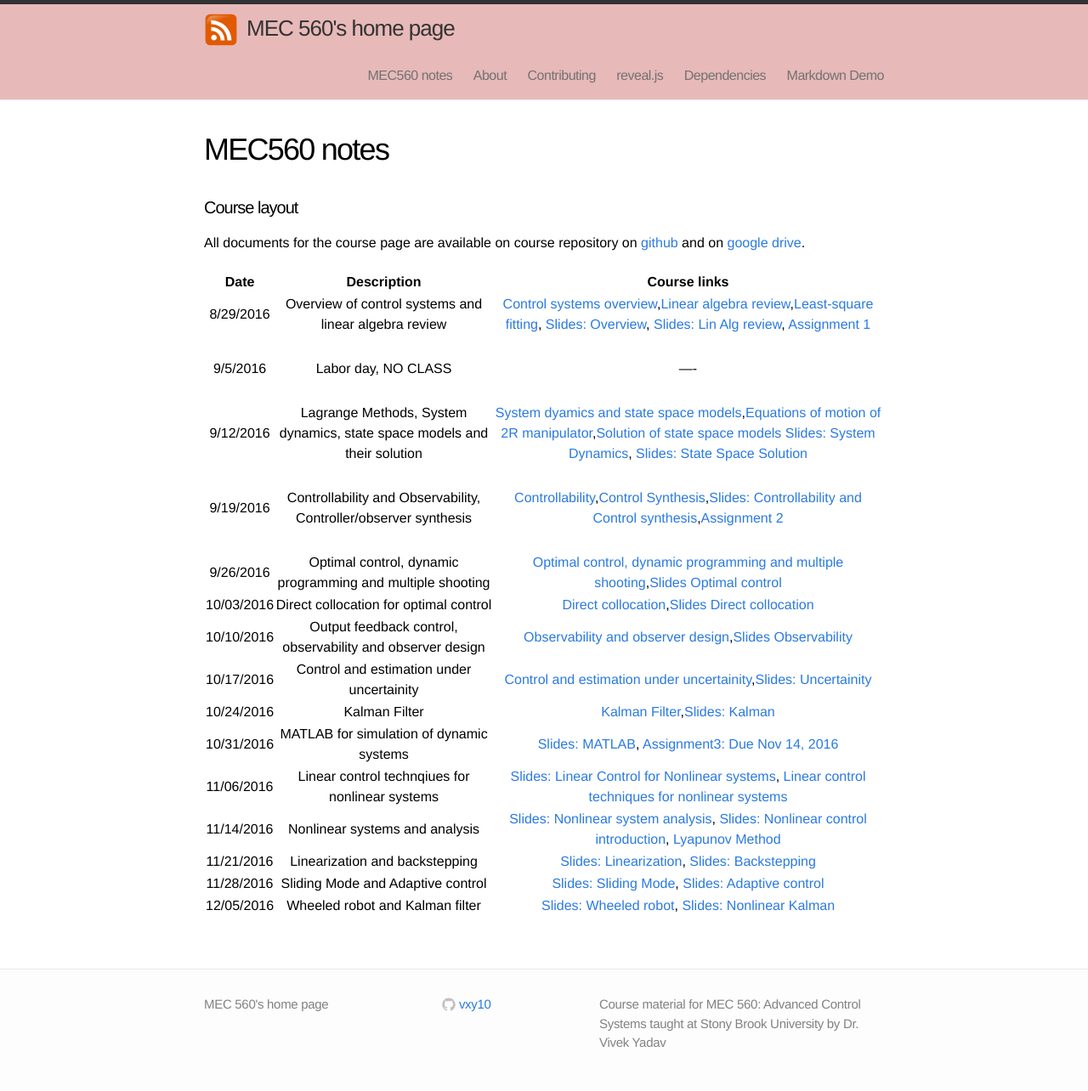
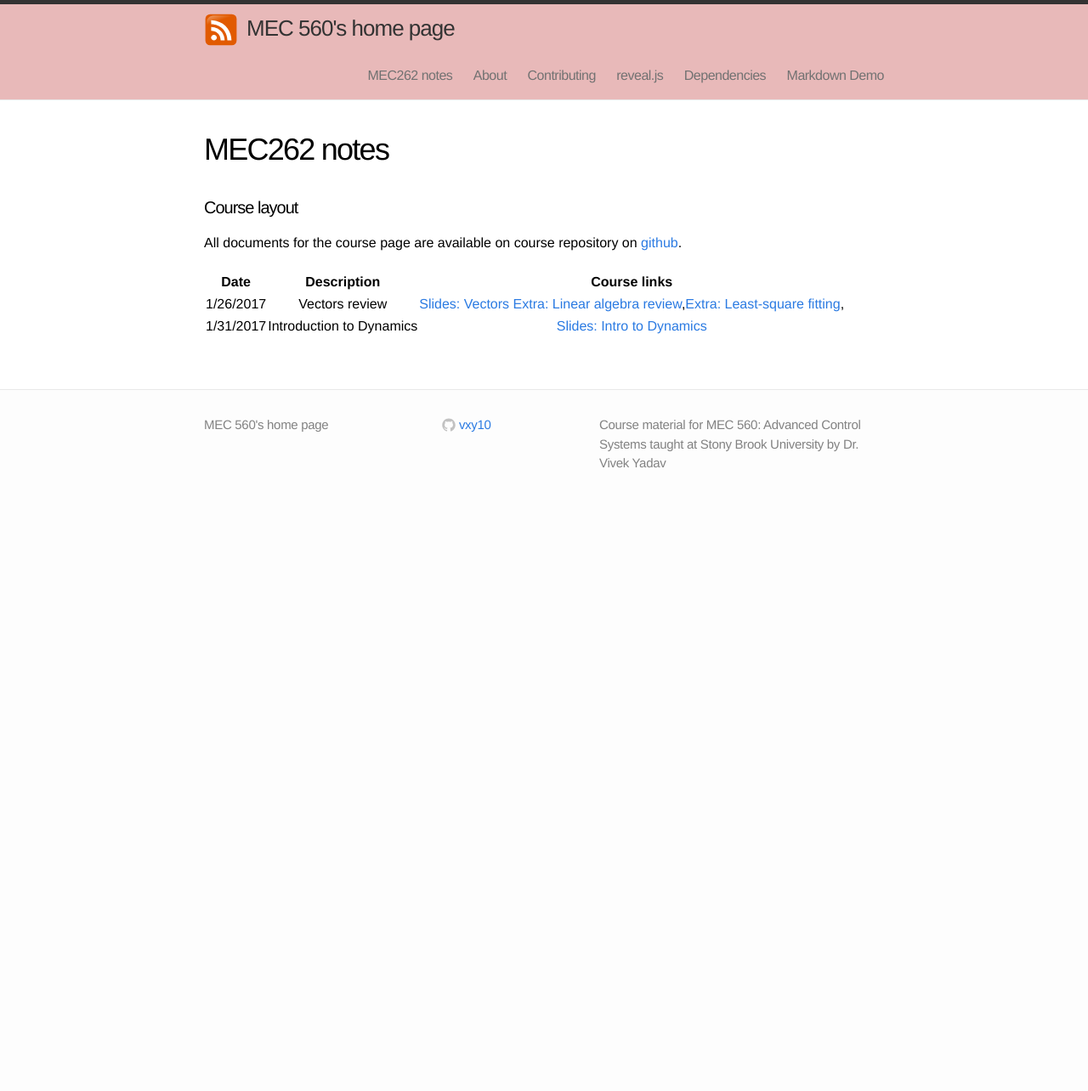
Before and after one commit to mec262sp17/mec262sp17.github.io, a Jekyll site: the page built from Course_materials.md, in a window 1280 px wide. Shown: the whole page at 85% size. Built offline with Jekyll 4.4.1, drawn with Linux system fonts in a browser that asks for light colours; after the commit the page ends 900 px from its top, so only the background shows below that.

Commit message:
updated mateirals page

```diff
--- a/Course_materials.md
+++ b/Course_materials.md
@@ -1,35 +1,18 @@
 ---
 layout: page
-title: MEC560 notes
+title: MEC262 notes
 date: 2016-06-08 22:22:22
-permalink: mec560-notes
+permalink: MEC262-notes
 ---
 
 #### Course layout
 
-All documents for the course page are available on course repository on [github](https://github.com/mec560sbu/mec560sbu.github.io) and on [google drive](https://drive.google.com/drive/u/1/folders/0B51BYOSh3EKQMTEzMEdmOXJ1dzg).
+All documents for the course page are available on course repository on [github](https://github.com/mec262sp17/mec262sp17.github.io).
 
 
 
 
 | Date     | Description | Course links |
 | :----------: | :--------------------------------------: | :--------: |
-|       8/29/2016    |    Overview of control systems and linear algebra review | [Control systems overview](2016/08/29/Control_Systems_Overview/),[Linear algebra review](2016/08/29/LinAlg_Review_Mbook/),[Least-square fitting](2016/08/29/Least_SQ_Fitting/), [Slides: Overview](https://docs.google.com/presentation/d/1D5BTjq8xqOGW-Dcbg_hwBvwOA2E7R8tSXYoV9N5NXYc/edit#slide=id.p), [Slides: Lin Alg review](https://mec560sbu.github.io/Prersentations/LinAlg_Review.html#/), [Assignment 1](https://mec560sbu.github.io/Assignments2016/MEC560_Assignment1_DUE_09192016.html)                |
-|       |                       |            |
-|        9/5/2016   |  Labor day, NO CLASS                      |    ----           |
-|       |                       |            |
-|       9/12/2016    |    Lagrange Methods, System dynamics, state space models and their solution | [System dyamics and state space models](2016/09/11/Systems_Dynamics/),[Equations of motion of 2R manipulator](https://mec560sbu.github.io/2016/08/30/2R_EOM_dynamics_example/),[Solution of state space models](2016/09/11/Solution_Systems_State_Space/) [Slides: System Dynamics](https://mec560sbu.github.io/Prersentations/Pres_SystemDynamics.html#/), [Slides: State Space Solution](https://mec560sbu.github.io/Prersentations/State_space_solutions.html#/)|
-|       |                       |            |
-|      9/19/2016    |    Controllability and Observability, Controller/observer synthesis | [Controllability](https://mec560sbu.github.io/2016/09/19/Controllability/),[Control Synthesis](https://mec560sbu.github.io/2016/09/19/Control_synthesis/),[Slides: Controllability and Control synthesis](https://mec560sbu.github.io/Prersentations/pres_Controllability_and_Control.html#/),[Assignment 2](https://mec560sbu.github.io/Assignments2016/MEC560_Assignment2_DUE_10032016.html)                 |
-|       |                       |            |
-|      9/26/2016    |    Optimal control, dynamic programming and multiple shooting | [ Optimal control, dynamic programming and multiple shooting](https://mec560sbu.github.io/2016/09/25/Opt_control/),[Slides Optimal control](https://mec560sbu.github.io/Prersentations/pres_OptControl.html#/)                 |
-|      10/03/2016    |    Direct collocation for optimal control | [Direct collocation](https://mec560sbu.github.io/2016/09/30/direct_collocation/),[Slides Direct collocation](https://mec560sbu.github.io/Prersentations/pres_DirectCollocation.html#/)                 |
-|      10/10/2016    |    Output feedback control, observability and observer design | [Observability and observer design](https://mec560sbu.github.io/2016/10/01/Observability_and_Observer_Synthesis/),[Slides Observability](https://mec560sbu.github.io/Prersentations/pres_Observability.html#/)                 |
-|      10/17/2016    |    Control and estimation under uncertainity | [Control and estimation under uncertainity](https://mec560sbu.github.io/2016/10/14/Uncertainity/),[Slides: Uncertainity](https://mec560sbu.github.io/Prersentations/pres_Uncertainity.html#/)
-|      10/24/2016    |    Kalman Filter | [Kalman Filter](https://mec560sbu.github.io/2016/10/29/KalmanFilter/),[Slides: Kalman](https://mec560sbu.github.io/Prersentations/pres_Kalman.html#/)
-| 10/31/2016         | MATLAB for simulation of dynamic systems | [Slides: MATLAB](https://mec560sbu.github.io/Prersentations/pres_MATLAB.html#/), [Assignment3: Due Nov 14, 2016](https://mec560sbu.github.io/Assignments2016/MEC560_Assignment3_DUE_11142016.html)
-| 11/06/2016         | Linear control technqiues for nonlinear systems | [Slides: Linear Control for Nonlinear systems](https://mec560sbu.github.io/Prersentations/pres_LinearControl_NonlinearSystem.html#/), [Linear control techniques for nonlinear systems](https://mec560sbu.github.io/2016/11/04/LinearControlForNonlinearSystems/)
-| 11/14/2016         | Nonlinear systems and analysis | [Slides: Nonlinear system analysis](file:///Users/vivekyadav/Desktop/MEC560/mec560sbu.github.io/Prersentations/pres_Nonlinear.html#/), [Slides: Nonlinear control introduction](file:///Users/vivekyadav/Desktop/MEC560/mec560sbu.github.io/Prersentations/pres_nonlinear_control.html#/), [Lyapunov Method](https://mec560sbu.github.io/2016/11/22/Lyapunov_Methods/)
-| 11/21/2016         | Linearization and backstepping | [Slides: Linearization](https://mec560sbu.github.io/Prersentations/pres_Linearization.html#/), [Slides: Backstepping](https://mec560sbu.github.io/Prersentations/pres_backstepping.html#/)
-| 11/28/2016         | Sliding Mode and Adaptive control | [Slides: Sliding Mode](https://mec560sbu.github.io/Prersentations/pres_SlidingMode.html#/), [Slides: Adaptive control](https://mec560sbu.github.io/Prersentations/pres_adaptive.html#/)
-| 12/05/2016         | Wheeled robot and Kalman filter | [Slides: Wheeled robot](https://mec560sbu.github.io/Prersentations/pres_wheel_robot.html#/), [Slides: Nonlinear Kalman](https://mec560sbu.github.io/Prersentations/pres_Kalman_Nonlinear.html#/)
+|       1/26/2017    |   Vectors review | [Slides: Vectors](https://mec262sp17.github.io/Presentations/Review_vectors.html#/)  [Extra: Linear algebra review](2016/08/29/LinAlg_Review_Mbook/),[Extra: Least-square fitting](2016/08/29/Least_SQ_Fitting/),              |
+|       1/31/2017    |    Introduction to Dynamics |  [Slides: Intro to Dynamics](https://mec262sp17.github.io/Presentations/Ch1_Intro_to_Dynamics.html#/)             |
```
